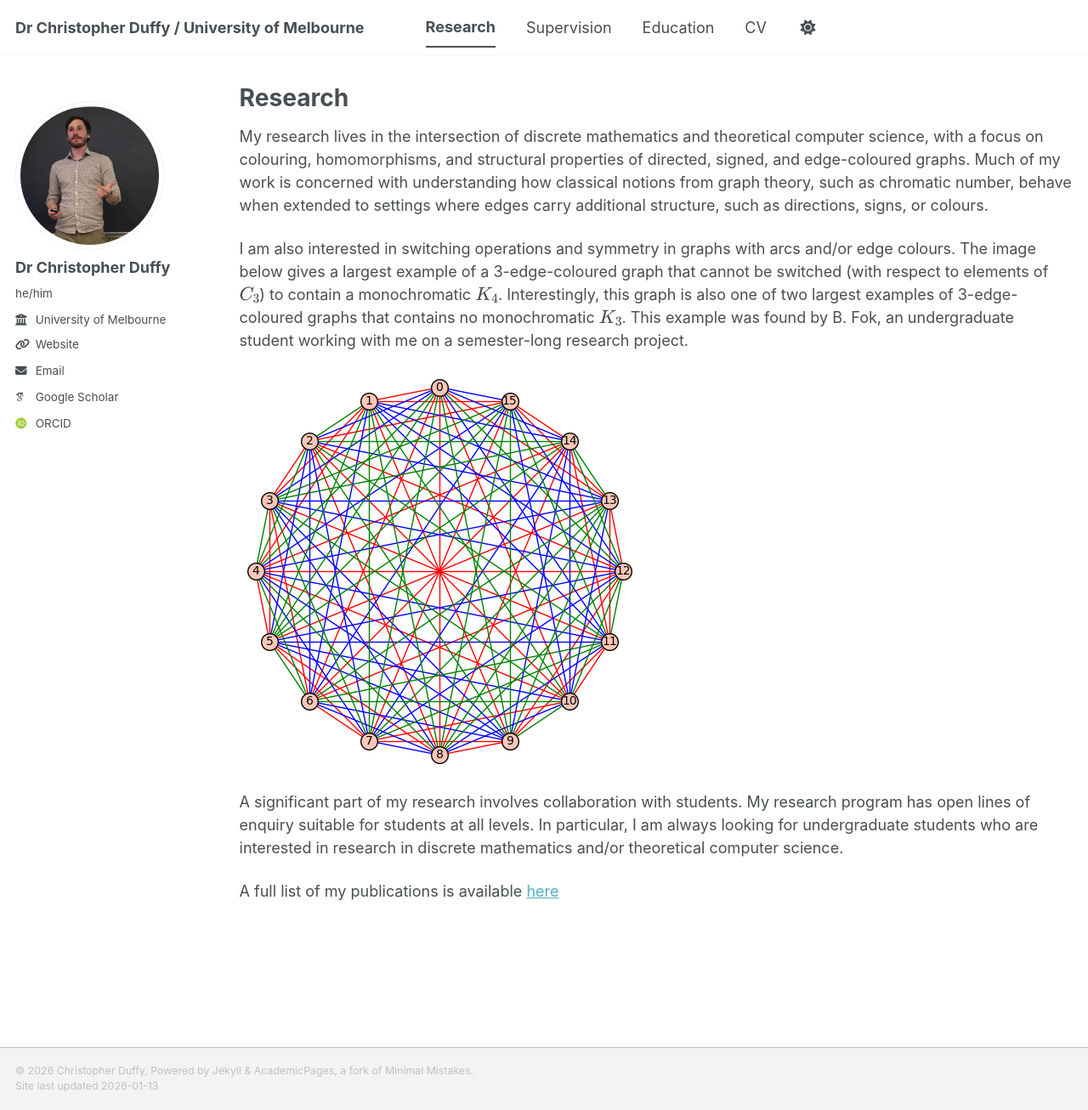
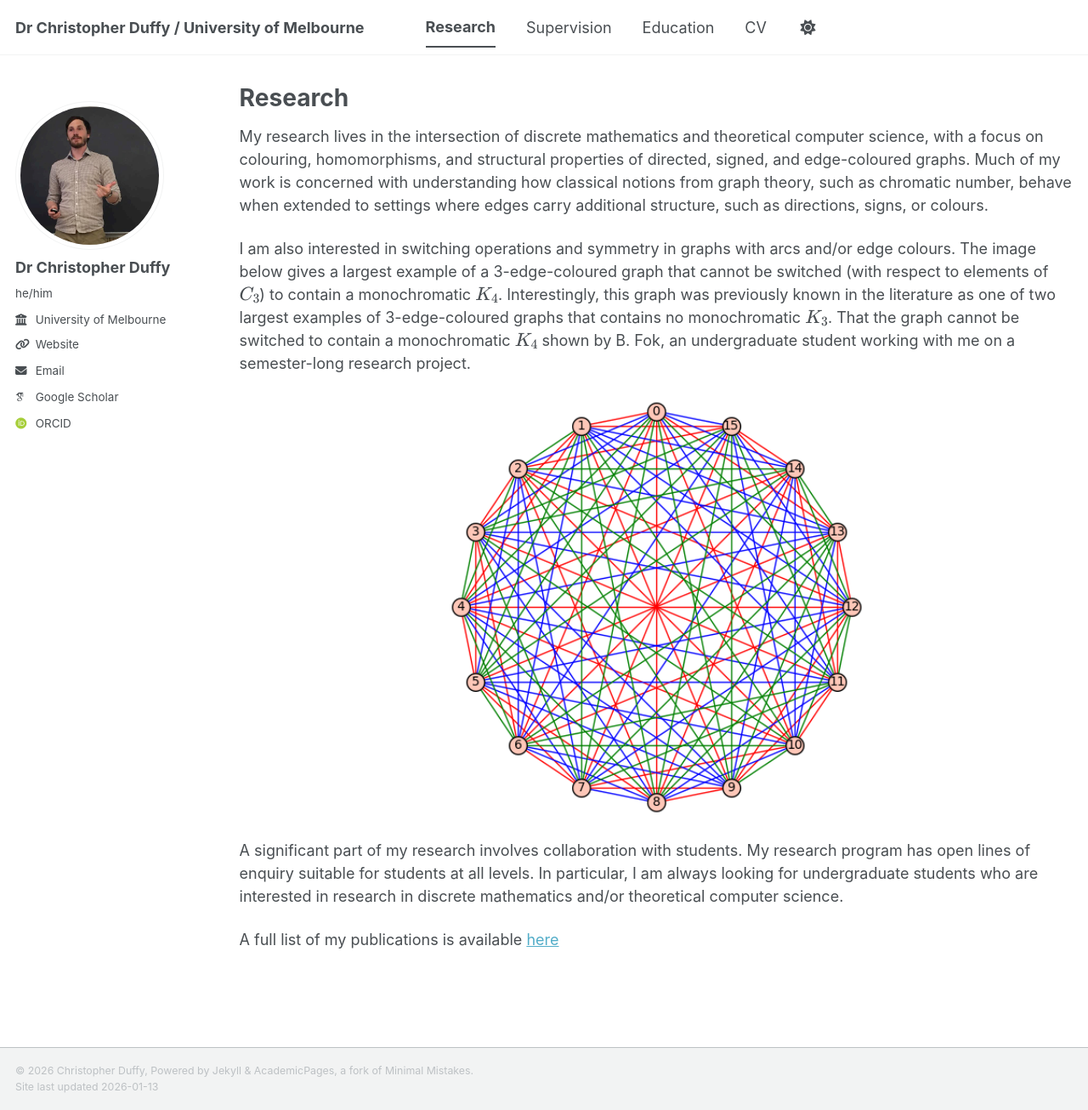
Before and after one commit to duffyinVictoria/duffyinVictoria.github.io, a Jekyll site: the page built from _pages/research.md, in a window 1280 px wide and 1306 px high. Shown: the whole window at 85% size. Built offline with Jekyll 4.4.1, drawn with Linux system fonts in a browser that asks for light colours; some web fonts are replaced; a script bundle is joined from its source files by our own code; library files that are not in the unit come from our copies.

Commit message:
Update research.md

```diff
--- a/_pages/research.md
+++ b/_pages/research.md
@@ -10,9 +10,11 @@ author_profile: true
 My research lives in the intersection of discrete mathematics and theoretical computer science, with a focus on colouring, homomorphisms, and structural properties of directed, signed, and edge-coloured graphs.
 Much of my work is concerned with understanding how classical notions from graph theory, such as chromatic number, behave when extended to settings where edges carry additional structure, such as directions, signs, or colours.
 
-I am also interested in switching operations and symmetry in graphs with arcs and/or edge colours. The image below gives a largest example of a 3-edge-coloured graph that cannot be switched (with respect to elements of \\(C_3\\)) to contain a monochromatic \\(K_4\\). Interestingly, this graph is also one of two largest examples of 3-edge-coloured graphs that contains no monochromatic \\(K_3\\). This example was found by B. Fok, an undergraduate student working with me on a semester-long research project.
+I am also interested in switching operations and symmetry in graphs with arcs and/or edge colours. The image below gives a largest example of a 3-edge-coloured graph that cannot be switched (with respect to elements of \\(C_3\\)) to contain a monochromatic \\(K_4\\). Interestingly, this graph was previously known in the literature as one of two largest examples of 3-edge-coloured graphs that contains no monochromatic \\(K_3\\). That the graph cannot be switched to contain a monochromatic \\(K_4\\) shown by B. Fok, an undergraduate student working with me on a semester-long research project.
 
-![C3 Ramsey Example](/images/k16Normal.png)
+<p align="center">
+  <img src="/images/k16Normal.png" alt="C3 Ramsey Example" width="500">
+</p>
 
 A significant part of my research involves collaboration with students. My research program has open lines of enquiry suitable for students at all levels. In particular, I am always looking for undergraduate students who are interested in research in discrete mathematics and/or theoretical computer science.
 
```
